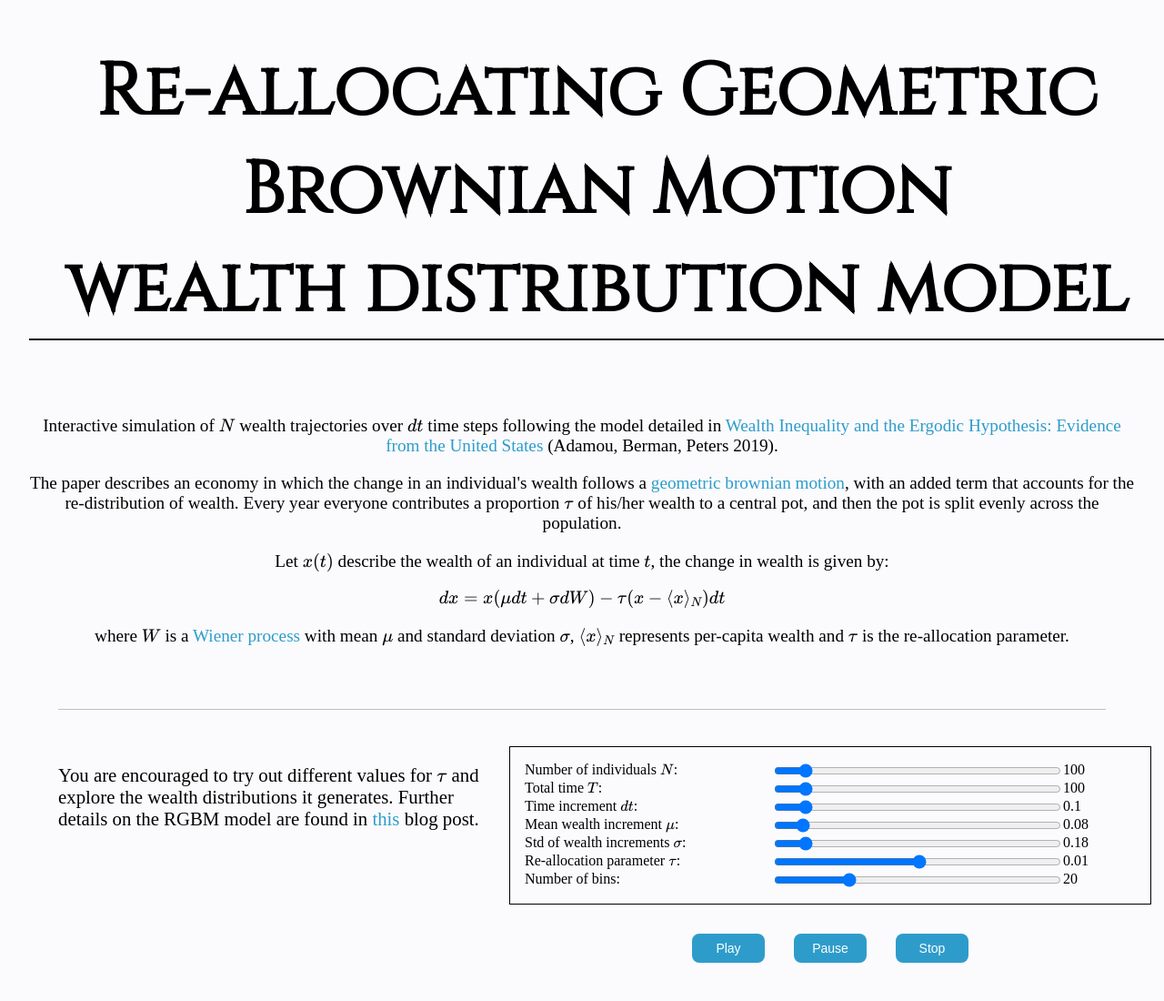
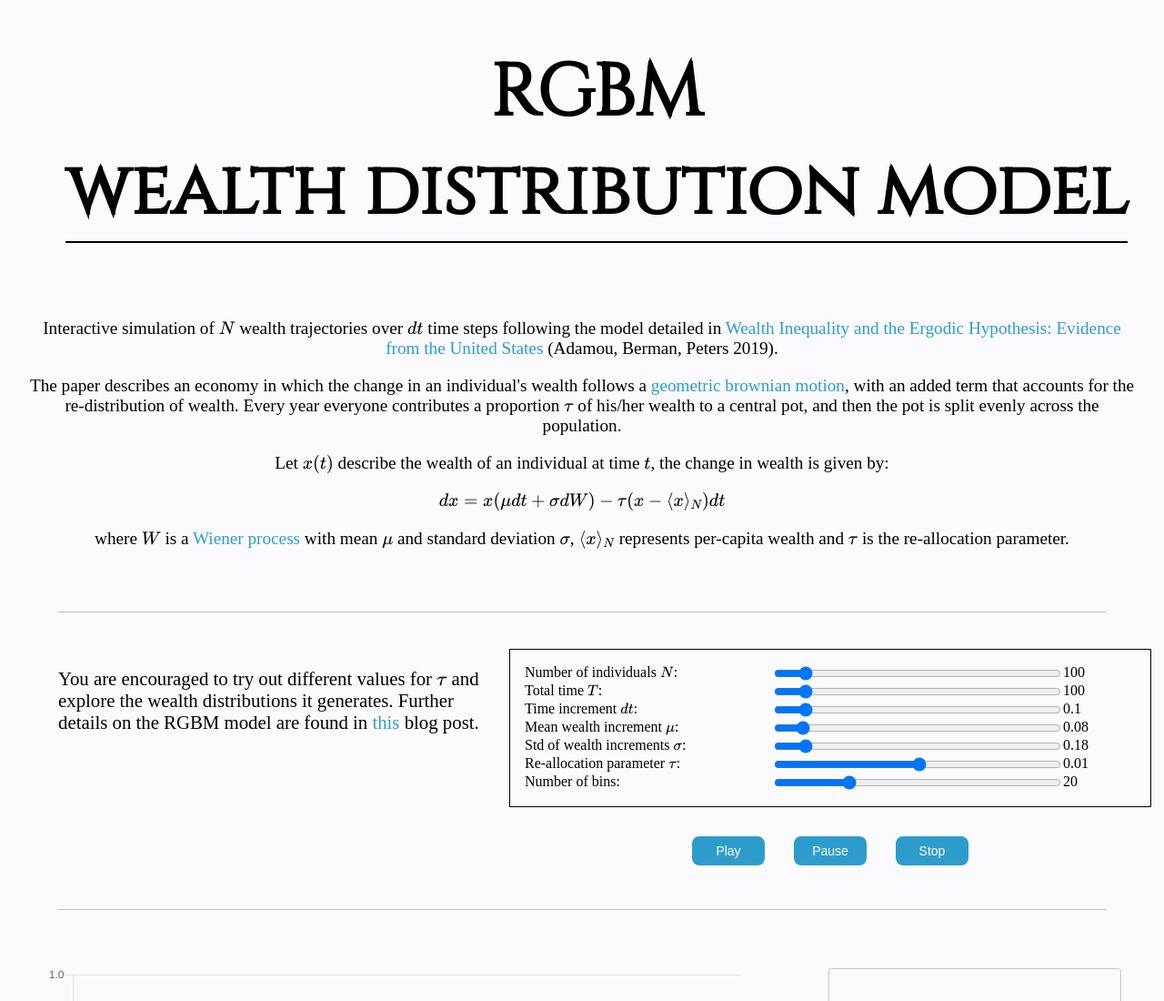
Before and after one commit to LMLhub/RGBM_animations, a website: page index.html in a window 1280 px wide. Shown: the top 1100 px of the page at 91% size. Drawn offline with nearby package versions, Linux system fonts and the light colour scheme; a web font is replaced by a local one.

Commit message:
Update index.html

```diff
--- a/index.html
+++ b/index.html
@@ -20,7 +20,7 @@
 
 <body>
   <div class="title-container">
-    <h1>Re-allocating Geometric Brownian Motion <br> wealth distribution model</h1>
+    <h1>RGBM <br> wealth distribution model</h1>
     <div class="text-container">
       <p>
         Interactive simulation of \(N\) wealth trajectories over
```
